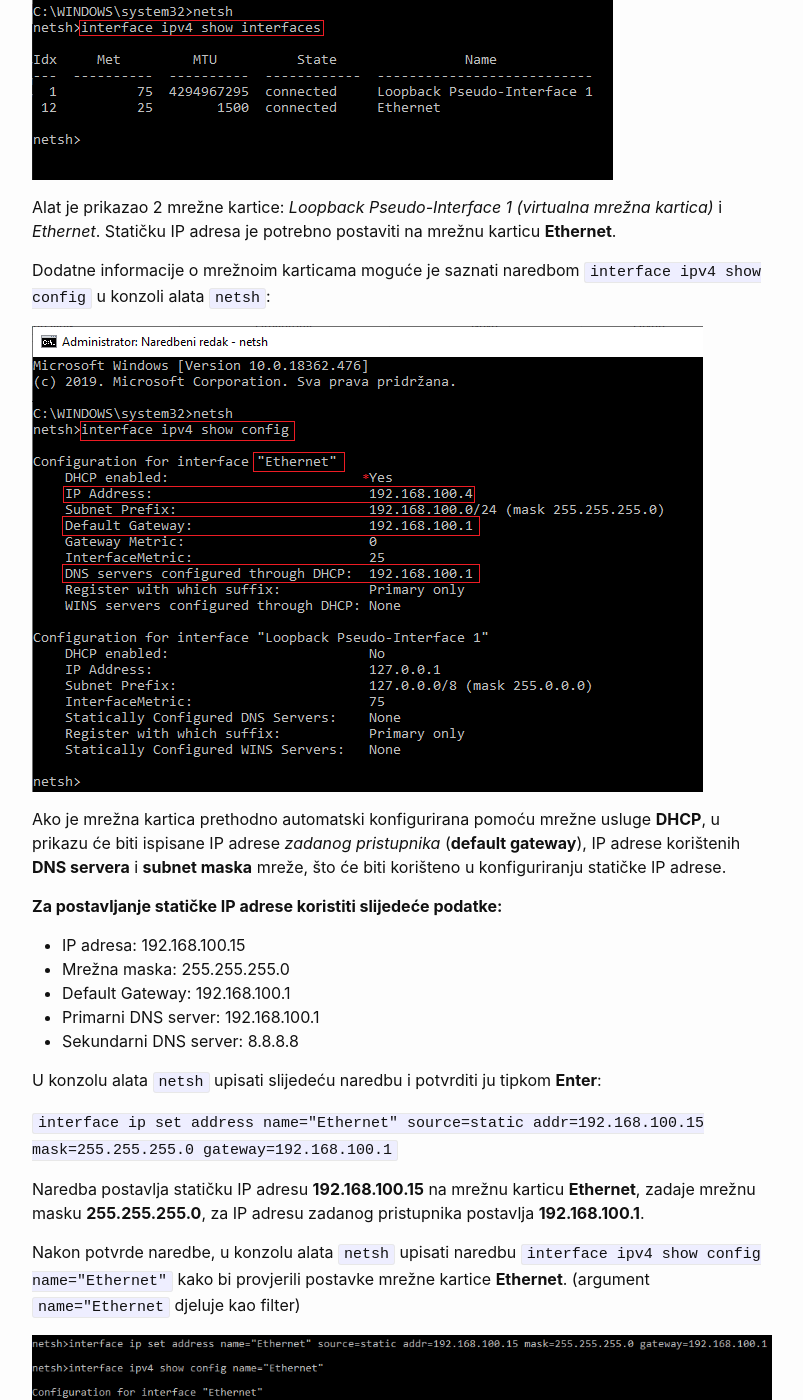
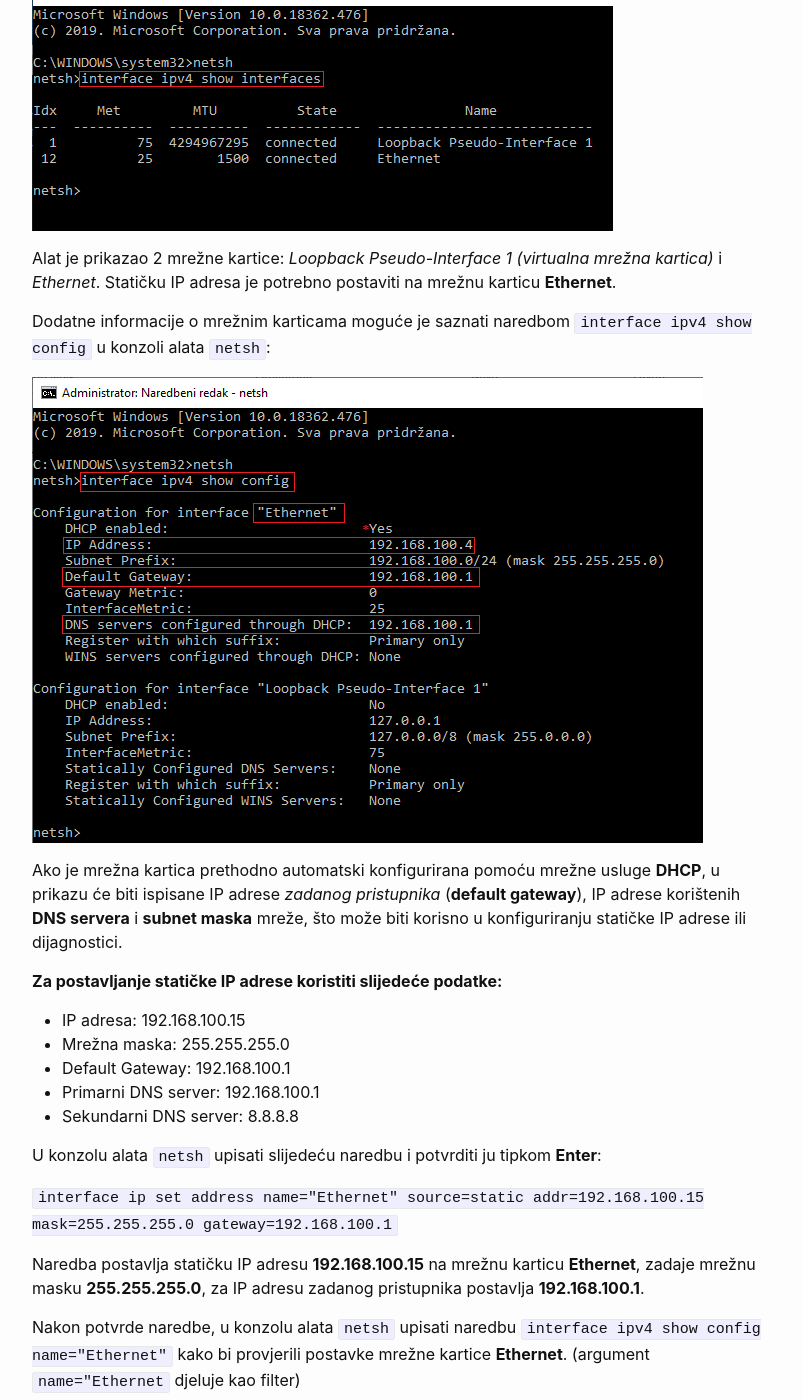
Before and after one commit to recycleTheC/blog, a Jekyll site: the page built from _posts/2019-11-28-rm-static-ip.markdown, in a window 1280 px wide and 1400 px high, scrolled down 864 px. Shown: the whole window, without its empty margins (238-1041 px from the left). Built offline with Jekyll 4.4.1, drawn with Linux system fonts in a browser that asks for light colours; some of the changed text lies outside the part shown.

Commit message:
Minor changes

```diff
--- a/_posts/2019-11-28-rm-static-ip.markdown
+++ b/_posts/2019-11-28-rm-static-ip.markdown
@@ -25,11 +27,11 @@ U konzolu alata `netsh` upisati: `interface ipv4 show interfaces`
 Alat je prikazao 2 mrežne kartice: *Loopback Pseudo-Interface 1 (virtualna mrežna kartica)* i *Ethernet*.
 Statičku IP adresa je potrebno postaviti na mrežnu karticu **Ethernet**.
 
-Dodatne informacije o mrežnoim karticama moguće je saznati naredbom `interface ipv4 show config` u konzoli alata `netsh`:
+Dodatne informacije o mrežnim karticama moguće je saznati naredbom `interface ipv4 show config` u konzoli alata `netsh`:
 
 ![netsh konzola](/assets/rm/static-ip/image003.png)
 
-Ako je mrežna kartica prethodno automatski konfigurirana pomoću mrežne usluge **DHCP**, u prikazu će biti ispisane IP adrese *zadanog pristupnika* (**default gateway**), IP adrese korištenih **DNS servera** i **subnet maska** mreže, što će biti korišteno u konfiguriranju statičke IP adrese.
+Ako je mrežna kartica prethodno automatski konfigurirana pomoću mrežne usluge **DHCP**, u prikazu će biti ispisane IP adrese *zadanog pristupnika* (**default gateway**), IP adrese korištenih **DNS servera** i **subnet maska** mreže, što može biti korisno u konfiguriranju statičke IP adrese ili dijagnostici.
 
 **Za postavljanje statičke IP adrese koristiti slijedeće podatke:**
 
```
Also changed, not shown: other parts of _posts/2019-11-28-rm-static-ip.markdown (+3 -1 lines).
